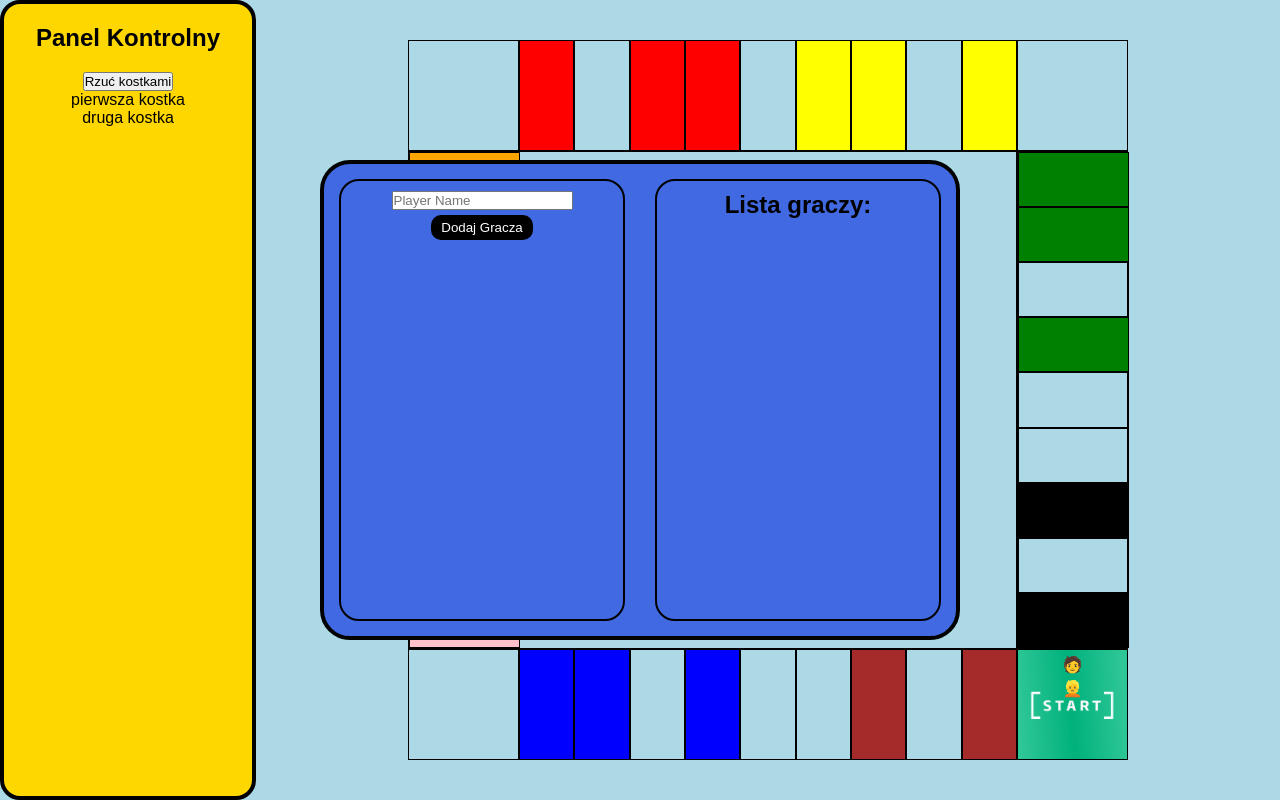
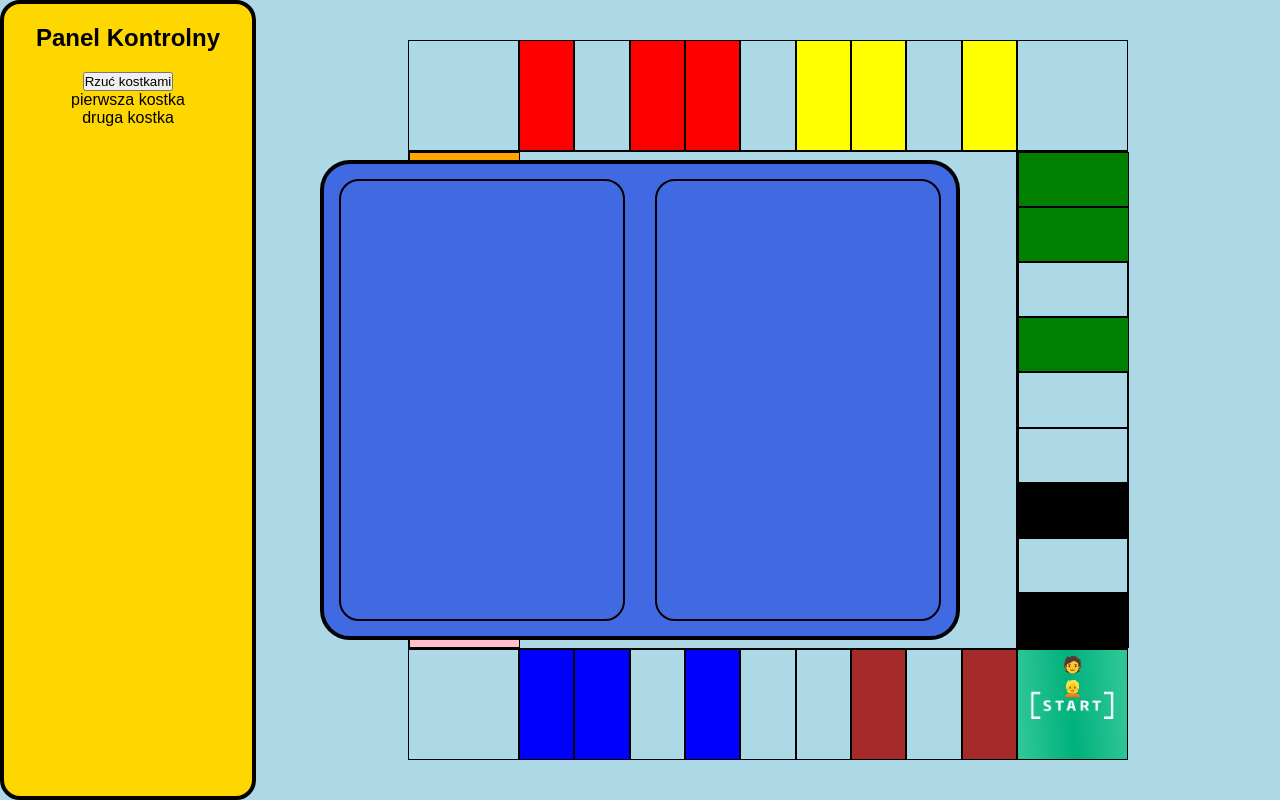
Before and after one commit to lokers778/CC.Monopoly, a website built with webpack: page index.html in a window 1280 px wide. Built offline with nearby package versions, Linux system fonts and the light colour scheme; files whose address does not match are found by name.

Commit message:
(backup)

```diff
--- a/index.html
+++ b/index.html
@@ -87,6 +87,10 @@
         </ul>
       </div>
     </section>
+    <section class='mainPanel' id='citiesPanel' style='display: none;'>
+      <div class="options" id='citiesLeft'></div>
+      <div class="players" id='citiesRight'></div>
+    </section>
   </section>
   <script src="index.js"></script>
 </body>
--- a/js/main.js
+++ b/js/main.js
@@ -1,21 +1,23 @@
 import Board from './board';
 import colors from './colors';
-import newGame from './newGame';
+import newGame, { initGeo } from './newGame';
 import Dices from './dice';
 import Player from './player';
 
 console.log('Monopoly is running');
 
-newGame();
-
 const board = new Board();
-console.log(board);
-board.fields.forEach(x => console.log(x.node));
+// console.log(board);
+// board.fields.forEach(x => console.log(x.node));
+// board.fields.forEach(x => console.log(x));
 
 for (let key in colors) {
   const color = colors[key];
   board.getPropertiesByColor(color).forEach(x => (x.node.style.backgroundColor = color));
 }
+
+newGame();      // graczy
+initGeo(board.fields); // zainicjowanie miast
 
 const startingPoint = 0;
 const starters = [['krzysiu', '🧑'], ['misiu', '👱‍']];
--- a/js/newGame.js
+++ b/js/newGame.js
@@ -41,3 +41,19 @@ function returnNewPlayers() {
 }
 
 export default returnNewPlayers;
+
+
+
+
+// =========== inicjalizacja miast ===========
+// initGeo(); // wywołanie inicjalizacji miast
+
+export function initGeo(fields) {
+  let cs = document.querySelector('.mainPanel');
+  cs.style.display = 'none';                          // ukrywa (tymczasowo) panel dodawania playerów
+  cs = document.querySelector('#citiesPanel');
+  cs.style.display = 'flex';
+  // let props = document.querySelectorAll('div[class*="property"]');
+  fields = fields.filter( (val) => { return !!val.color; } );
+  console.log(fields);
+}
```
